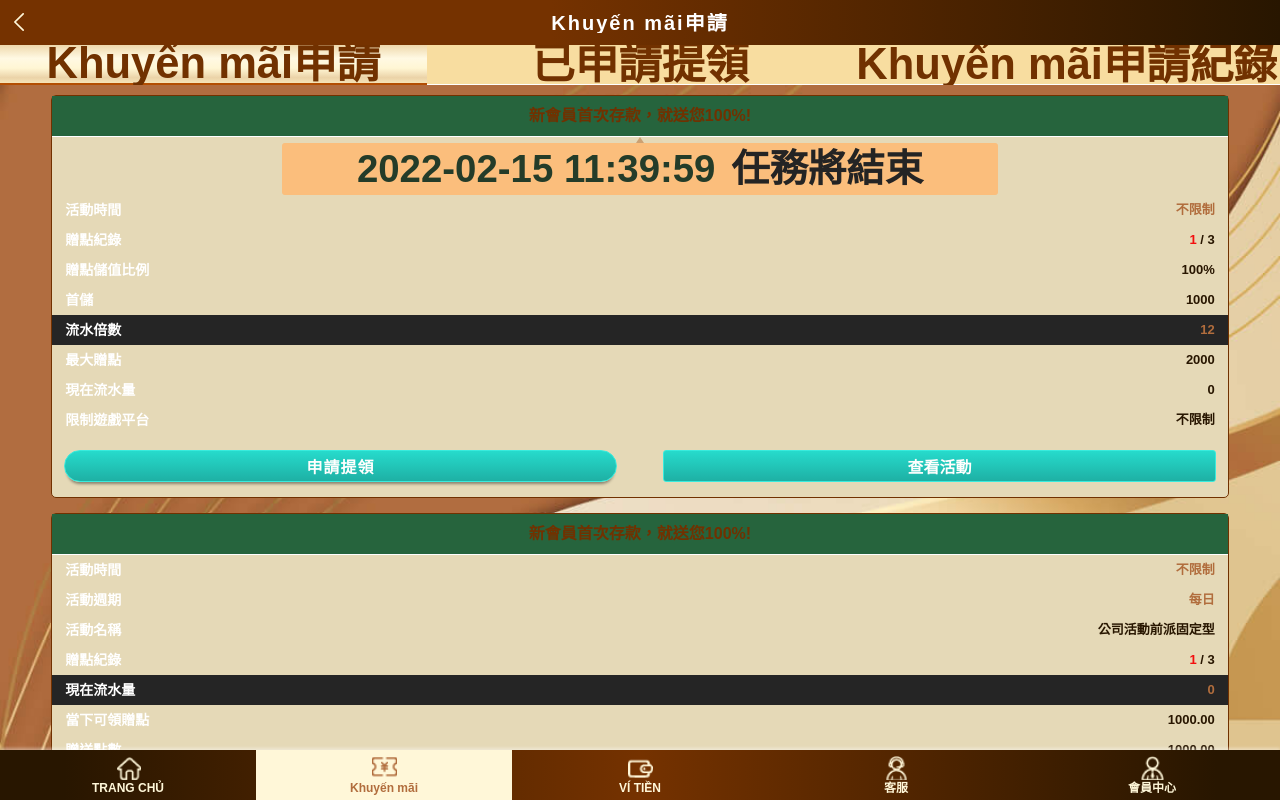
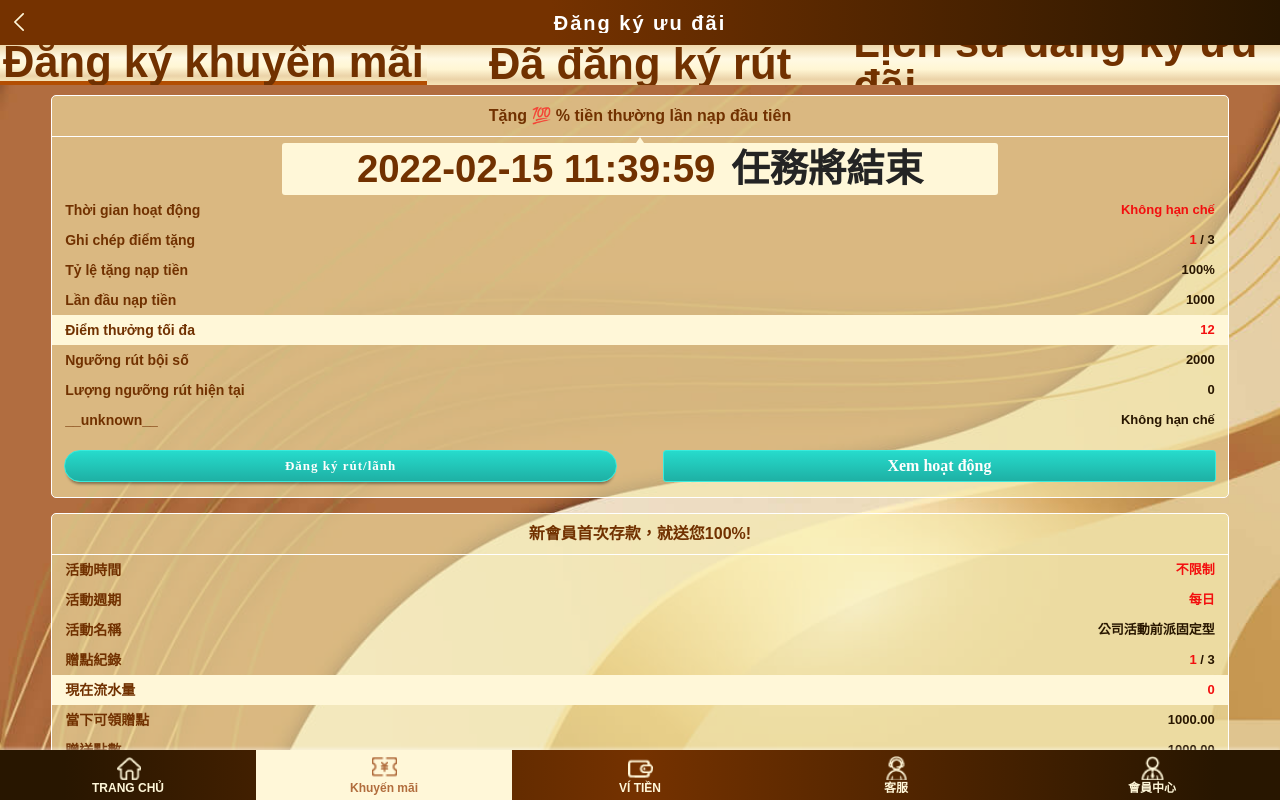
Before and after one commit to nonowatai/N6_mobile, a plain HTML site: page html/eventApply.html in a window 1280 px wide. Drawn offline with nearby package versions, Linux system fonts and the light colour scheme.

Commit message:
20220325

```diff
--- a/html/eventApply.html
+++ b/html/eventApply.html
@@ -20,7 +20,7 @@
         <!--content-->
         <div class="content">
             <i class="back_arrow" onclick="window.location.href='./member.html'"></i>
-            <div class="title">Khuyến mãi申請</div>
+            <div class="title">Đăng ký ưu đãi </div>
         </div>
     </header>
     <!--main-->
@@ -28,66 +28,66 @@
         <!--Khuyến mãi選擇列-->
         <div class="eventApplyType">
             <ul>
-                <li class="active">Khuyến mãi申請</li>
-                <li>已申請提領</li>
-                <li>Khuyến mãi申請紀錄</li>
+                <li class="active"> Đăng ký khuyến mãi </li>
+                <li>Đã đăng ký rút</li>
+                <li>Lịch sử đăng ký ưu đãi</li>
             </ul>
         </div>
         <!--Khuyến mãi申請-->
         <div class="applyList choose display">
             <ul class="listBox">
                 <li class="list">
-                    <div class="title">新會員首次存款，就送您100%!</div>
+                    <div class="title"> Tặng 💯 % tiền thường lần nạp đầu tiên </div>
                     <div class="tips display">
                         <em>2022-02-15 11:39:59</em>
                         任務將結束
                     </div>
                     <ul>
                         <li>
-                            <label>活動時間</label>
+                            <label>Thời gian hoạt động </label>
                             <p>
-                                <em>不限制</em>
+                                <em>Không hạn chế</em>
                             </p>
                         </li>
                         <li>
-                            <label>贈點紀錄</label>
+                            <label>Ghi chép điểm tặng</label>
                             <p>
                                 <em class="sp">1</em>
                                  / 3
                             </p>
                         </li>
                         <li>
-                            <label>贈點儲值比例</label>
+                            <label> Tỷ lệ tặng nạp tiền </label>
                             <p>100%</p>
                         </li>
                         <li>
-                            <label>首儲</label>
+                            <label> Lần đầu nạp tiền </label>
                             <p>
                                1000
                             </p>
                         </li>
                         <li class="cur">
-                            <label>流水倍數</label>
+                            <label> Điểm thưởng tối đa </label>
                             <p>
                                 <em>12</em>
                             </p>
                         </li>
                         <li>
-                            <label>最大贈點</label>
+                            <label>Ngưỡng rút bội số </label>
                             <p>2000</p>
                         </li>
                         <li>
-                            <label>現在流水量</label>
+                            <label>Lượng ngưỡng rút hiện tại </label>
                             <p>0</p>
                         </li>
                         <li>
-                            <label>限制遊戲平台</label>
-                            <p>不限制</p>
+                            <label>__unknown__</label>
+                            <p>Không hạn chế</p>
                         </li>
                     </ul>
                     <div class="btnBox">
-                        <button class="applyBtn">申請提領</button>
-                        <button class="checkBtn">查看活動</button>
+                        <button class="applyBtn">Đăng ký rút/lãnh</button>
+                        <button class="checkBtn">Xem hoạt động</button>
                     </div>
                 </li>
                 <li class="list">
--- a/scss/_card.scss
+++ b/scss/_card.scss
@@ -3,7 +3,7 @@
     width: 100%;
     height: 220px;
     box-sizing: border-box;
-    padding: 10px 0;
+    padding: 0px 0 10px 0;
     // background: $mainBG_2;
 
     .cardBox {
@@ -11,11 +11,10 @@
         height: 202px;
         box-sizing: border-box;
         padding: 0 10px 15px 10px;
-        background: $mainBG_1;
+        background: $liner-bg;
         display: flex;
         align-items: flex-end;
         position: relative;
-        border-top: 1px solid $mainBorder_1;
         border-bottom: 1px solid $mainBorder_1;
 
         .title {
@@ -23,7 +22,7 @@
             top: 10px;
             left: 10px;
             position: absolute;
-            color: $title_2;
+            color: $title_3;
             font-weight: bold;
         }
 
@@ -43,10 +42,11 @@
                 flex-direction: column;
                 flex-shrink: 0;
                 margin-right: 15px;
+                border: 1px solid $mainBorder_1;
 
                 &.empty {
                     background: $cardLinear_Empty;
-                    border: 1px solid $mainBorder_2;
+                    border: 1px solid $mainBorder_1;
                 }
 
                 &.wait {
@@ -111,7 +111,7 @@
     box-sizing: border-box;
     padding: 0 4vw;
     border-top: 1px solid $mainBorder_1;
-    background: $mainBG_1;
+    background: $maingoldBG;
 
     ul {
         width: 100%;
@@ -124,7 +124,7 @@
             .title {
                 margin: 15px 0 6px;
                 font-size: 14px;
-                color: $title_3;
+                color: $title_2;
                 font-weight: bold;
             }
 
--- a/scss/_colorStyle.scss
+++ b/scss/_colorStyle.scss
@@ -76,7 +76,7 @@ $liner-bg:linear-gradient(180deg,#af5d1c 0,rgba(246,235,173,.6));
 
 //箭頭小提示
 @mixin smallTip {
-    background: #fbbe7c;
+    background: #fff7d8;
     padding: 6px 18px;
     color: #242424;
     border-radius: 3px;
@@ -97,11 +97,11 @@ $liner-bg:linear-gradient(180deg,#af5d1c 0,rgba(246,235,173,.6));
         height: 0;
         border-style: solid;
         border-width: 0 4px 6px 4px;
-        border-color: #cca172 transparent;
+        border-color: #fff7d8 transparent;
     }
 
     em {
-        color: #243c29;
+        color: #713100;
     }
 }
 
@@ -254,19 +254,19 @@ $vipDetail_onceBG: #f2c885;
 $vipDetail_titleBG: #1eb0a4;
 
 //eventApply
-$currentBG: #252525;
+$currentBG: #fff7d8;
 
 //pointWindow
 $point_BG: #282828;
 $point_Border: #957222;
 
 //card
-$cardLinear: linear-gradient(120deg,#f1d7b7 0%,#cca172 50%,#f1c999 100%);
-$cardLinear_Empty: linear-gradient(347deg,#434343,#545454);
-$cardWord: #dcab70;
+$cardLinear: #f8dda0;
+$cardLinear_Empty: linear-gradient(120deg,#e8ebf2,#cbcdd3 30%);
+$cardWord: #ffffff;
 @mixin cardStatus {
-    background: #1f2f23;
-    color: #dcab70;
+    background: #753200;
+    color: #ffffff;
     font-size: 12px;
     opacity: 0;
     padding: 4px 0;
@@ -279,7 +279,7 @@ $card_upload:#3d4cce;
 $card_line:#3502ff;
 
 //mail
-$mailCnt_TopBG: #037440;
+$mailCnt_TopBG: linear-gradient(90deg,#af5d1c 0,#6b2f00);
 @mixin mailWrap {
     background: linear-gradient(180deg,#fffbef 46%,#e7d2ac);
     border: 1px solid #bf9755;
@@ -310,8 +310,8 @@ $mailCnt_TopBG: #037440;
         position: absolute;
         width: 19px;
         height: 19px;
-        border: solid 1px #ffffff;
-        background: #232323;
+        border: solid 1px #713100;
+        background: #ffffff;
         border-radius: 50%;
         top: 50%;
         left: 50%;
@@ -516,21 +516,21 @@ $slotGame_Word: #f3d3a4;
 }
 //無背景帶顏色按鈕
 @mixin noBgBtn_Color1 {
-    background: #2e2e2e;
-    border: solid 1px #0db668;
+    background: linear-gradient(0deg,#1eb0a4 0,#26dbcc);
+    border: 1px solid #39ebdd;
     font-size: 14px;
     font-weight: bold;
-    color: #0db668;
+    color: #ffffff;
     border-radius: 3px;
     padding: 0 5px;
     letter-spacing: 1px;
 }
 @mixin noBgBtn_Color2 {
-    background: #2e2e2e;
-    border: solid 1px #fa2c2c;
+    background: linear-gradient(180deg,#fe3f70 23%,#cf0f57);
+    border: 1px solid #ff5480;
     font-size: 14px;
     font-weight: bold;
-    color: #fa2c2c;
+    color: #ffffff;
     border-radius: 3px;
     padding: 0 5px;
     letter-spacing: 1px;
@@ -702,7 +702,7 @@ $slotGame_Word: #f3d3a4;
     border: 1px solid #753200;
     color: #753200;
     font-weight: bold;
-    font-size: 3.7vw;
+    font-size: 3.2vw;
     display: flex;
     align-items: center;
     justify-content: center;
--- a/scss/_eventApply.scss
+++ b/scss/_eventApply.scss
@@ -20,13 +20,13 @@
             justify-content: center;
             align-items: center;
             box-sizing: border-box;
-            border-bottom: solid 1px $mainBorder_1;
             font-size: 3.4vw;
             font-weight: bold;
             color: $choose_Word;
+            background: $choose_Active;
 
             &:active,&.active {
-                border-bottom:2px solid $choose_Border;
+                border-bottom:4px solid $choose_Border;
                 color: $choose_ActiveWord;
                 background: $choose_Active;
             }
@@ -57,8 +57,8 @@
             margin-bottom: 15px;
             border-radius: 5px;
             // box-shadow: 0 0 13px 2px $boxshadow_1;
-            border: solid 1px $mainBorder_2;
-            background: $mainBG_1;
+            border: solid 1px $mainBorder_1;
+            background:$maingoldBG;
 
             .title {
                 width: 100%;
@@ -70,7 +70,6 @@
                 color: $title_2;
                 font-size: 16px;
                 font-weight: bold;
-                background: $saleTitle;
             }
 
             .tips {
@@ -111,7 +110,8 @@
 
                     label {
                         flex-shrink: 0;
-                        width: 35%;
+                        width: 50%;
+                        color: $title_2;
                     }
 
                     p {
@@ -120,7 +120,7 @@
                         line-height: 18px;
 
                         em {
-                            color: $remind;
+                            color: $remind_Sp;
 
                             &.sp {
                                 color: $remind_Sp;
@@ -145,7 +145,7 @@
 
                     &.applyBtn {
                         @include mainBtn;
-                        font-size: 16px;
+                        font-size: 13px;
                         width: 48%;
                     }
 
--- a/scss/_mail.scss
+++ b/scss/_mail.scss
@@ -87,7 +87,7 @@
             .all {
                 display: flex;
                 align-items: center;
-                color: $title_2;
+                color: $title_3;
                 font-size: 16px;
                 font-weight: bold;
 
@@ -226,7 +226,8 @@
             height: auto;
             box-sizing: border-box;
             padding: 10px 15px;
-            // background: $mainBG_2;
+            background: $liner-bg;
+            border-bottom: 1px solid $mainBorder_1;
 
             ul {
                 width: 100%;
@@ -236,8 +237,8 @@
                 li {
                     width: 34%;
                     height: 10.67vw;
-                    margin-right: 1px;
                     @include bigGrayBtn;
+                    font-weight: 3.2vw;
 
                     &:nth-of-type(1) {
                         border-radius: 5px 0 0 5px;
@@ -286,7 +287,7 @@
                         overflow: hidden;
                         text-overflow: ellipsis;
                         white-space: nowrap;
-                        color: $title_3;
+                        color:$mainWord_1;
                     }
                 }
             }
@@ -305,7 +306,7 @@
     margin: 15px auto;
     position: relative;
     background: $mainBG_1;
-    border: solid 1px $mainBorder_2;
+    border: solid 1px $click;
 
     &::before {
         content: "";
```
Also changed, not shown: html/card.html (+20 -20 lines), html/mail.html (+7 -7 lines), html/mail_page.html (+4 -3 lines), html/searchPoint.html (+1 -1 lines), css/style.css, images/icon/svg/add.svg.
